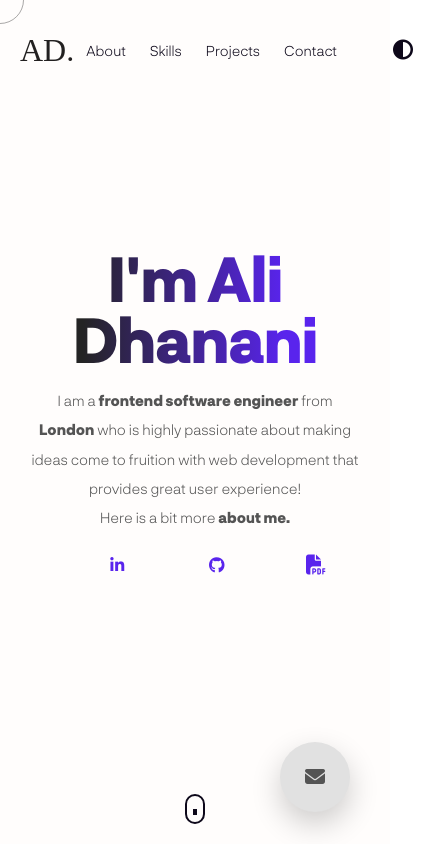
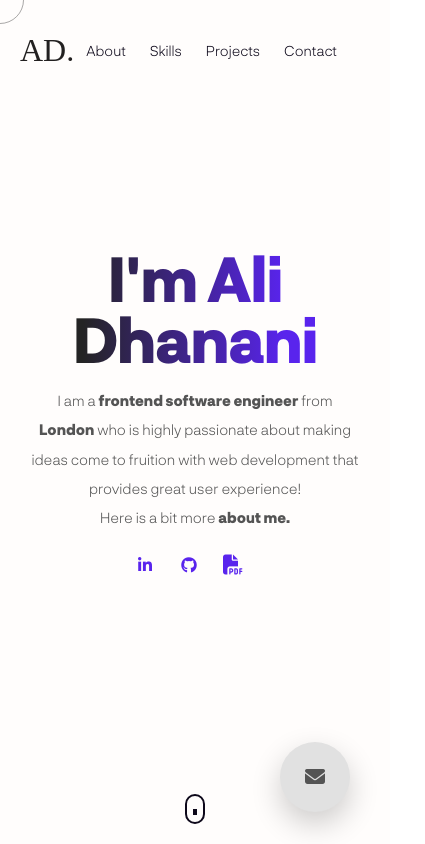
Before and after one commit to AliMDhanani/E-Port-1-, a plain HTML site: page index.html in a window 390 px wide. Shown: the top 844 px of the page, 425 px wide, since content can reach past the window. Drawn offline with Linux system fonts and the light colour scheme; a web font is replaced by a local one.

Commit message:
fixed mobile reponsiveness breakpoint

```diff
--- a/style.css
+++ b/style.css
@@ -60,6 +60,7 @@
 
 html {
   scroll-behavior: smooth;
+  overflow-x: hidden;
 }
 
 img {
@@ -70,6 +71,7 @@ img {
 body {
   cursor: none;
   z-index: 1;
+  overflow-x: hidden;
 }
 
 .personal__logo {
@@ -130,6 +132,7 @@ click:active {
   transform-origin: 100% 100%;
   z-index: 999;
   backdrop-filter: grayscale;
+  overflow-x: hidden;
 }
 
 .link-grow {
@@ -376,8 +379,10 @@ nav {
     display: none;
   }
 
-  .social__link {
-    margin: 0 auto;
+  .social__list {
+    display: flex;
+    align-items: center;
+    justify-content: center;
   }
 }
 /* END OF TITLE */
```
